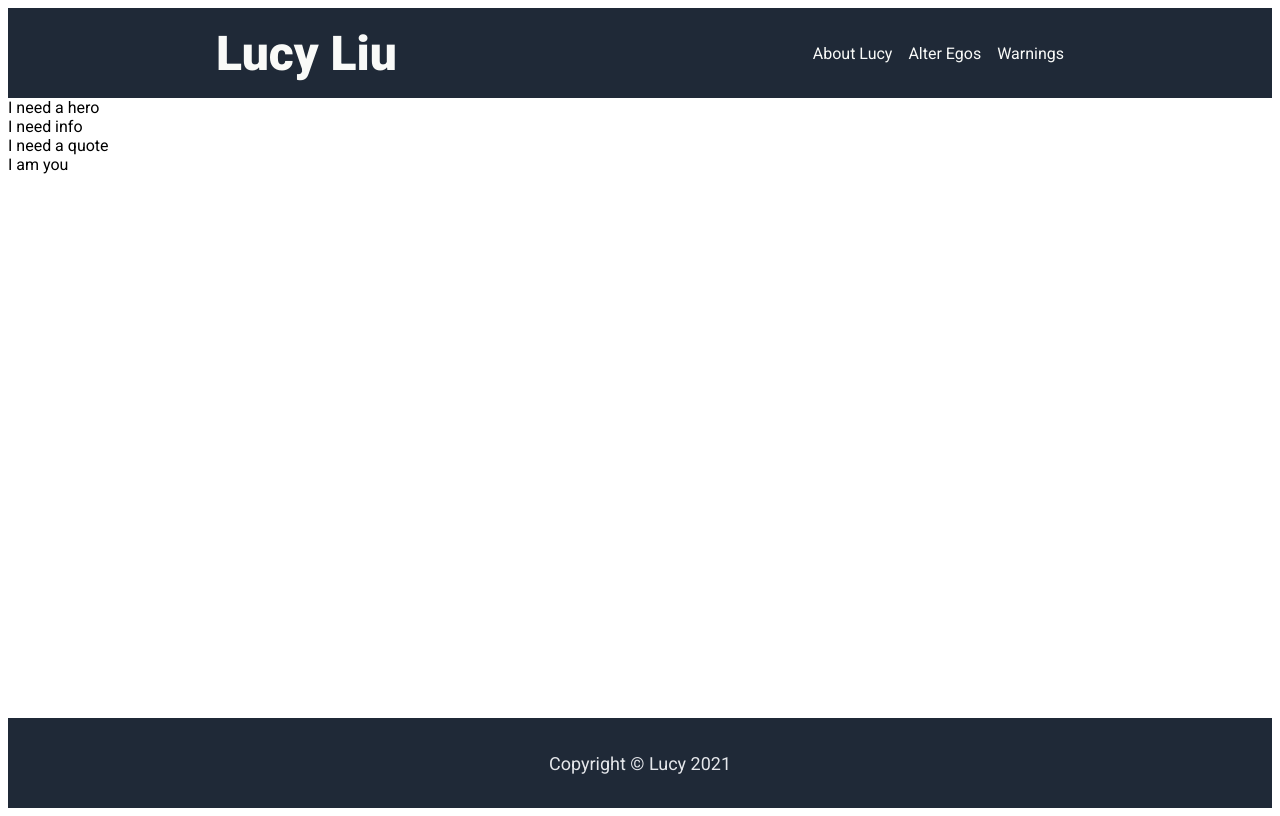
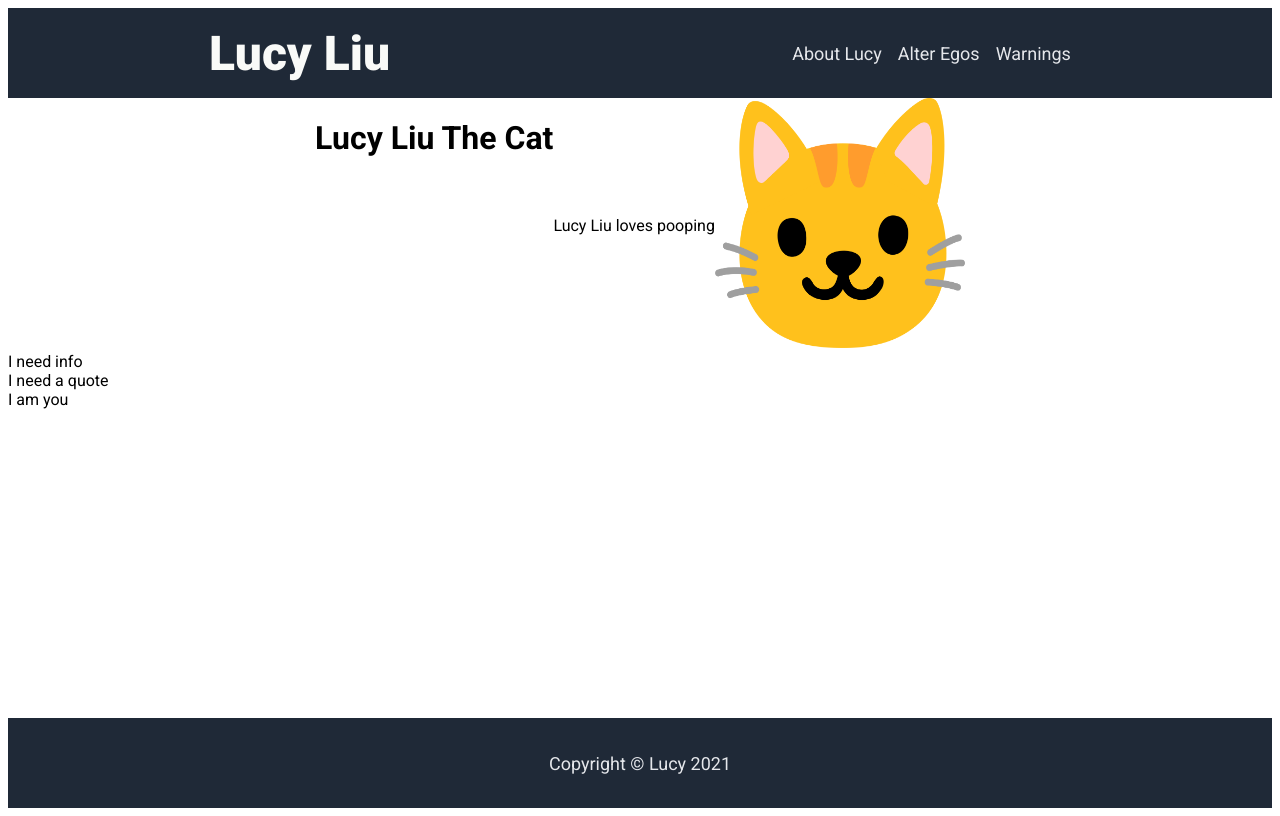
Before and after one commit to MaximusScrubacus/experimental-webpage, a plain HTML site: page index.html in a window 1280 px wide. Drawn offline with Linux system fonts and the light colour scheme.

Commit message:
updated index/style and included cat placeholder : )

```diff
--- a/index.html
+++ b/index.html
@@ -11,15 +11,23 @@
         <div class="logo">
             Lucy Liu
         </div>
-        <ul>
+        <ul class="header-links">
             <li><a href="#"></a>About Lucy</li>
             <li><a href="#"></a>Alter Egos</li>
             <li><a href="#"></a>Warnings</li>
         </ul>
     </header>
         <div class="main">
+            <div class="lucylu">
             <div class="hero">
-                I need a hero
+                <h1>Lucy Liu The Cat</h1>
+            </div>
+            <div class="wake-me">
+                <p>Lucy Liu loves pooping</p>
+            </div>
+            <div>
+                <img src="cat-face-emoji-2048x1821-x3kf878r.png" alt="cat image placeholder" width="250" height="250">
+            </div>
             </div>
             <div class="info">
                 I need info
--- a/styles.css
+++ b/styles.css
@@ -48,3 +48,13 @@ ul{
     gap: 16px;
     list-style: none;
 }
+
+.lucylu{
+    display: flex;
+    justify-content: center;
+
+}
+
+.wake-me{
+    align-self: center;
+}
```
Also changed, not shown: cat-face-emoji-2048x1821-x3kf878r.png (added).
